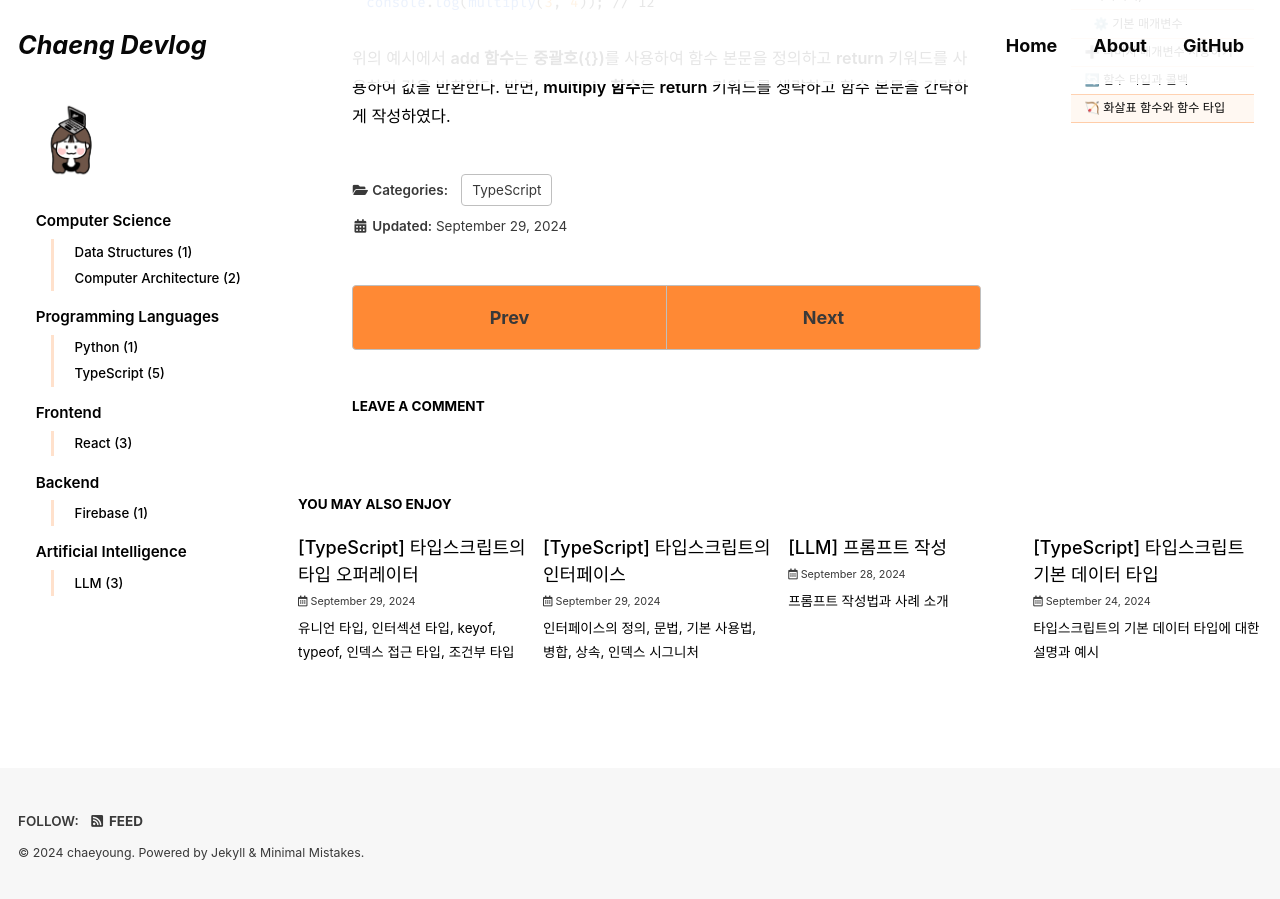
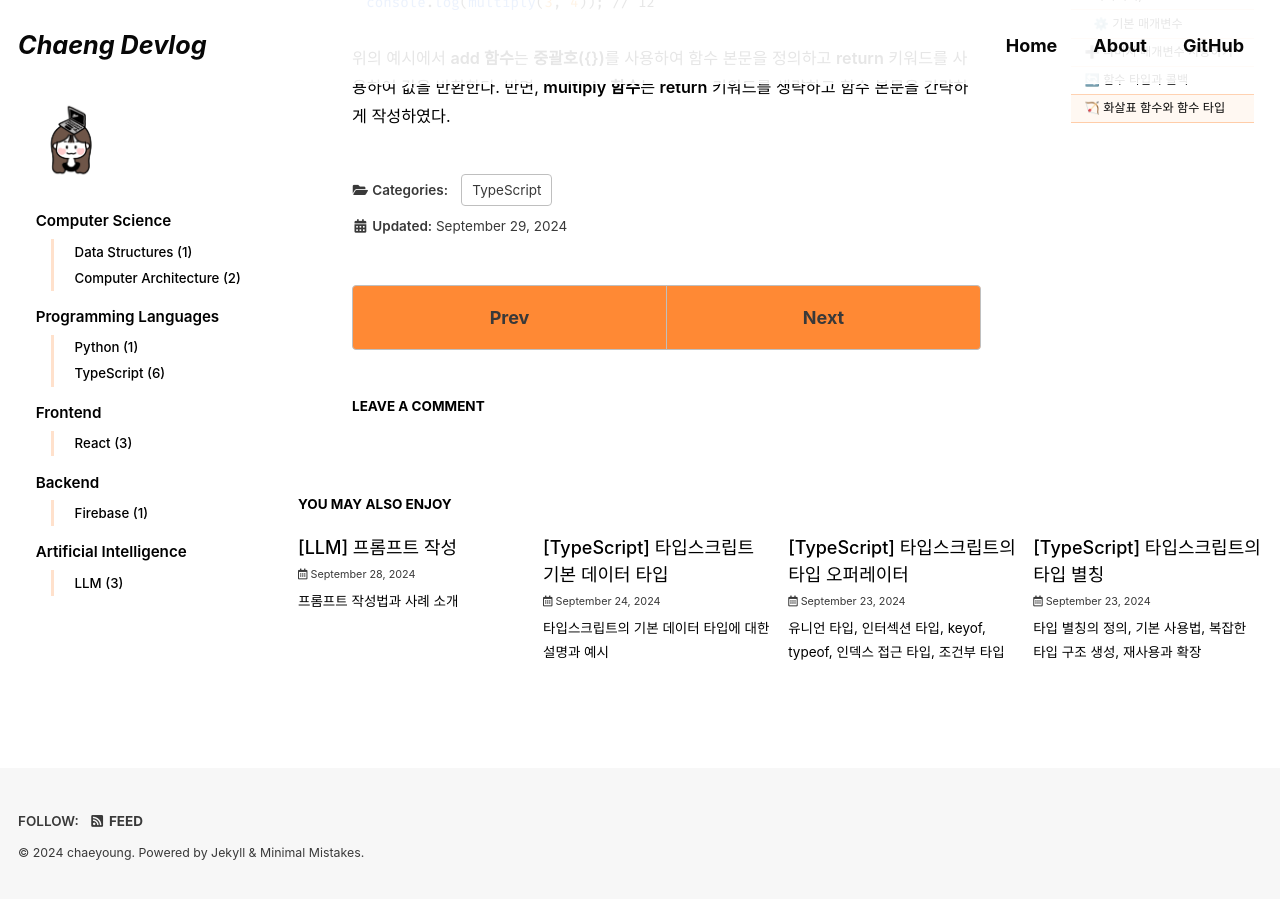
Before and after one commit to cchaeyoung/cchaeyoung.github.io, a Jekyll site: the page built from _posts/2024-09-20-typescript-function-types.md, in a window 1280 px wide and 900 px high, scrolled down 3327 px. Built offline with Jekyll 4.4.1, drawn with Linux system fonts in a browser that asks for light colours; cached includes are drawn as plain includes; some web fonts are replaced; comment, search, counter and statistics services are not loaded; some of the changed lines change nothing that is shown; some of the changed text lies outside the part shown.

Commit message:
feat: Add post on TypeScript type alias

````diff
--- a/_posts/2024-09-29-typescript-function-types.md
+++ b/_posts/2024-09-20-typescript-function-types.md
@@ -12,7 +12,7 @@ permalink: /typescript/function-types
 toc: true
 toc_sticky: true
 
-date: 2024-09-29
+date: 2024-09-20
 last_modified_at: 2024-09-29
 ---
 
--- a/_posts/2024-09-29-typescript-interfaces.md
+++ b/_posts/2024-09-23-typescript-interfaces.md
@@ -12,7 +12,7 @@ permalink: /typescript/interfaces
 toc: true
 toc_sticky: true
 
-date: 2024-09-29
+date: 2024-09-23
 last_modified_at: 2024-09-29
 ---
 
--- /dev/null
+++ b/_posts/2024-09-23-typescript-type-alias.md
@@ -0,0 +1,134 @@
+---
+title: "[TypeScript] 타입스크립트의 타입 별칭"
+excerpt: "타입 별칭의 정의, 기본 사용법, 복잡한 타입 구조 생성, 재사용과 확장"
+
+categories:
+  - TypeScript
+tags:
+  - [TypeScript]
+
+permalink: /typescript/type-alias
+
+toc: true
+toc_sticky: true
+
+date: 2024-09-23
+last_modified_at: 2024-09-29
+---
+
+<mark>타입 별칭</mark>은 타입스크립트에서 기존 타입에 새로운 이름을 부여하는 기능이다. 이를 통해 코드의 가독성과 재사용성을 높일 수 있다.
+
+---
+
+# ✍️ 타입 별칭의 정의와 기본 사용법
+
+타입 별칭은 `type` 키워드를 사용하여 정의한다. 기본 타입부터 복잡한 객체 타입까지 다양한 형태의 타입에 별칭을 지정할 수 있다.
+
+```typescript
+type UserID = number;
+type UserName = string;
+
+type User = {
+  id: UserID;
+  name: UserName;
+};
+
+const user: User = {
+  id: 1,
+  name: "Chaeng",
+};
+```
+
+---
+
+# 📝 리터럴 타입과 타입 별칭
+
+타입 별칭은 리터럴 타입과 함께 사용하여 특정 값들의 집합을 나타내는 데 유용하다.
+
+```typescript
+type Direction = "North" | "South" | "East" | "West";
+
+function move(direction: Direction) {
+  console.log(`Moving ${direction}`);
+}
+
+move("North"); // 유효
+move("Northeast"); // 에러: "Northeast"는 Direction 타입이 아니다
+```
+
+---
+
+# 🔗 타입 별칭을 이용한 복잡한 타입 구조 생성
+
+타입 별칭을 사용하여 복잡한 타입 구조를 만들 수 있다. 이는 코드의 가독성을 높이고 타입 정의를 중앙화하는 데 도움이 된다.
+
+```typescript
+type Coordinates = [number, number];
+type RGB = [number, number, number];
+
+type Pixel = {
+  position: Coordinates;
+  color: RGB;
+};
+
+const pixel: Pixel = {
+  position: [10, 20],
+  color: [255, 128, 0],
+};
+```
+
+---
+
+# ♻️ 타입 별칭의 재사용과 확장
+
+타입 별칭은 다른 타입 별칭을 참조하여 새로운 타입을 만들 수 있다. 이를 통해 타입 정의를 모듈화하고 재사용할 수 있다.
+
+```typescript
+type BasicAddress = {
+  street: string;
+  city: string;
+};
+
+type AddressWithPostal = BasicAddress & {
+  postalCode: string;
+};
+
+const address: AddressWithPostal = {
+  street: "123 Main St",
+  city: "Anytown",
+  postalCode: "12345",
+};
+```
+
+---
+
+# 🧩 타입 별칭과 타입 추론
+
+타입스크립트의 타입 추론 기능은 타입 별칭과 함께 사용될 때 더욱 강력해진다.
+
+```typescript
+type Config = {
+  endpoint: string;
+  apiKey: string;
+};
+
+const createApi = (config: Config) => {
+  return {
+    fetch: () => {
+      console.log(`Fetching from ${config.endpoint} with key ${config.apiKey}`);
+    },
+  };
+};
+
+const api = createApi({
+  endpoint: "https://api.example.com",
+  apiKey: "abc123",
+});
+// api의 타입이 자동으로 추론됨
+api.fetch(); // 타입 안전성 보장
+```
+
+---
+
+타입 별칭은 타입스크립트에서 코드를 더 읽기 쉽고 유지보수하기 쉽게 만든다.
+복잡한 타입을 간단한 이름으로 표현할 수 있어 코드의 가독성을 크게 향상시킬 수 있고, 다른 타입 관련 기능들과 함께 사용하면 더욱 강력한 타입 시스템을 구축할 수 있다.
--- a/_posts/2024-09-29-typescript-type-operators.md
+++ b/_posts/2024-09-23-typescript-type-operators.md
@@ -12,7 +12,7 @@ permalink: /typescript/type-operators
 toc: true
 toc_sticky: true
 
-date: 2024-09-29
+date: 2024-09-23
 last_modified_at: 2024-09-29
 ---
 
````
Also changed, not shown: _posts/2024-09-20-typescript-basic-types.md (renamed from _posts/2024-09-24-basic-types.md).
